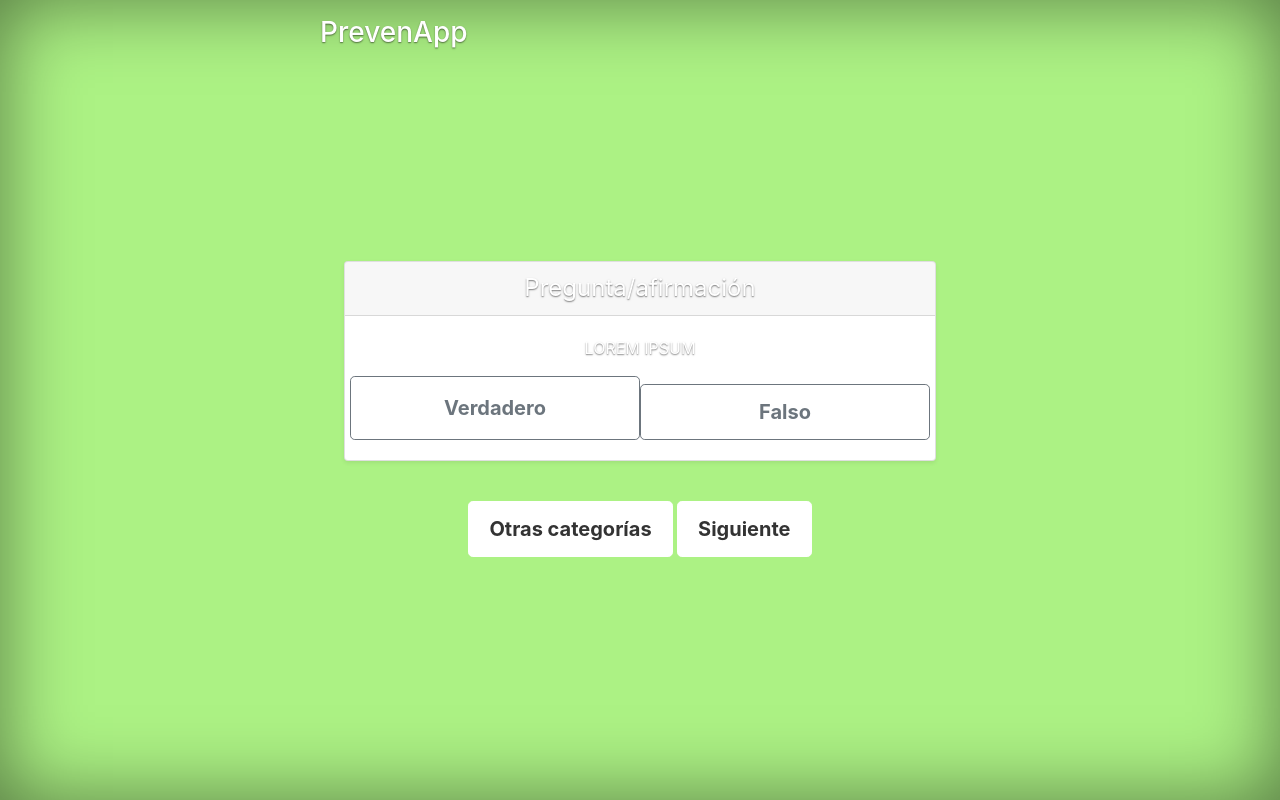
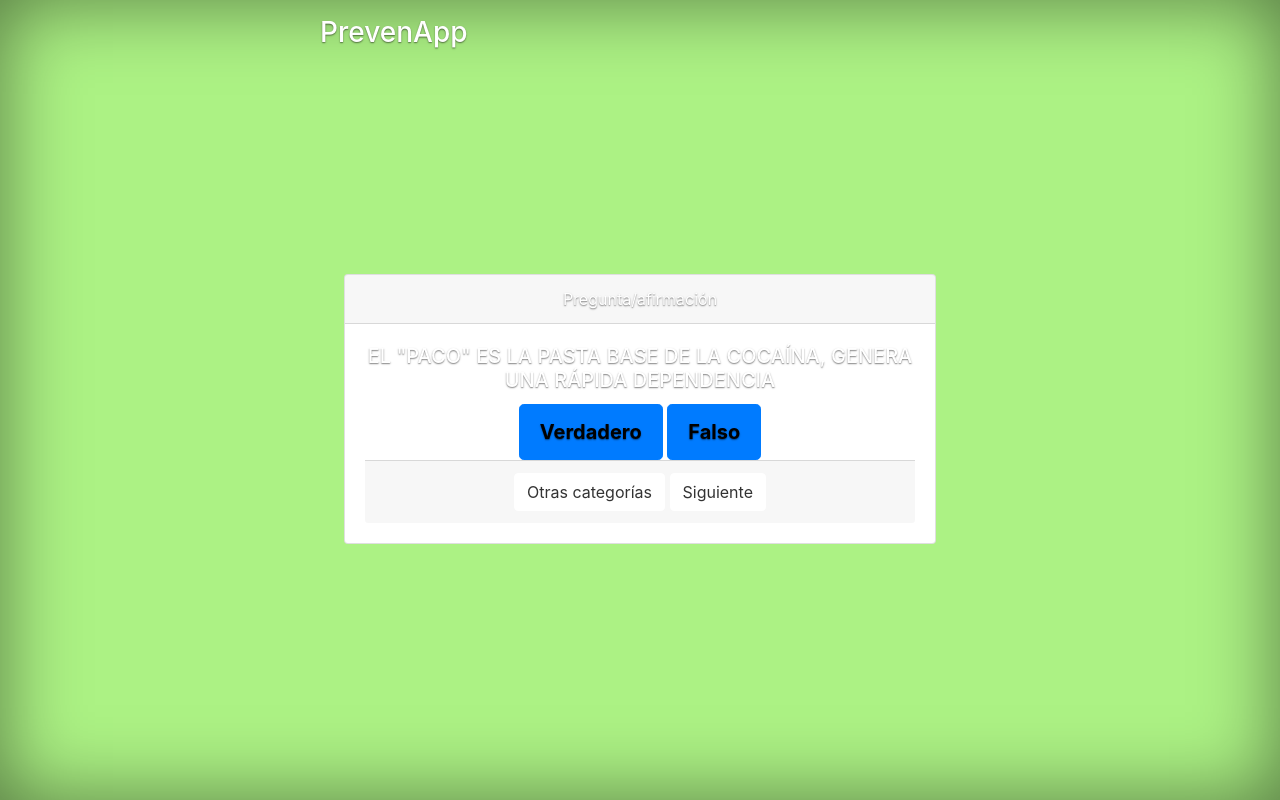
Before and after one commit to Devs4good/PrevenApp, a plain HTML site: page trivia-ilegal.html in a window 1280 px wide. Drawn offline with nearby package versions, Linux system fonts and the light colour scheme.

Commit message:
Add ilegal questions

```diff
--- a/js/service/trivias.js
+++ b/js/service/trivias.js
@@ -6,7 +6,7 @@ var numberOfAnswersRight  = 0;
 var level = 1;
 
 
-function loadQuestion() {
+function loadLegalQuestion() {
 	currentQuestion = getNextLegalQuestion();
 	$("#legal-question").text(currentQuestion['assertion']);
 	$("#legal-question-info").text(currentQuestion['info']);
@@ -17,16 +17,35 @@ function loadQuestion() {
 
 	$("#legal-false").css('color','black')
 	$("#legal-false").removeAttr('disabled');
-
 }
 
+function loadIlegalQuestion() {
+	currentQuestion = getNextIlegalQuestion();
+	$("#ilegal-question").text(currentQuestion['assertion']);
+	$("#ilegal-question-info").text(currentQuestion['info']);
+	$("#ilegal-question-info").css('display', 'none');
+
+	$("#ilegal-true").css('color','black')
+	$("#ilegal-true").removeAttr('disabled');
+
+	$("#ilegal-false").css('color','black')
+	$("#ilegal-false").removeAttr('disabled');
+}
 
 $("#legal-trivia").ready(function() {
-	loadQuestion()
+	loadLegalQuestion()
 });
 
 $("#legal-next-btn").click(function() {
-	loadQuestion()
+	loadLegalQuestion()
+});
+
+$("#ilegal-trivia").ready(function() {
+	loadIlegalQuestion()
+});
+
+$("#ilegal-next-btn").click(function() {
+	loadIlegalQuestion()
 });
 
 
@@ -37,10 +56,23 @@ $("#legal-true").click(function() {
 });
 
 
-$( "#legal-false" ).click(function() {
+$("#legal-false").click(function() {
 	currentResponse = "FALSO";
 	$("#legal-question-info").css('display', 'block');
 	checkAnswer(currentResponse,"#legal-false")
+});
+
+$("#ilegal-true").click(function() {
+	currentResponse = "VERDADERO";
+	$("#ilegal-question-info").css('display', 'block');
+	checkAnswer(currentResponse,"#ilegal-true")
+});
+
+
+$("#ilegal-false").click(function() {
+	currentResponse = "FALSO";
+	$("#ilegal-question-info").css('display', 'block');
+	checkAnswer(currentResponse,"#ilegal-false")
 });
 
 
@@ -60,4 +92,6 @@ function checkAnswer(currentResponse, selectedBtn){
 	$("#legal-true").attr('disabled','disabled');
 	$("#legal-false").attr('disabled','disabled');
 
+	$("#ilegal-true").attr('disabled','disabled');
+	$("#ilegal-false").attr('disabled','disabled');
 }
--- a/trivia-ilegal.html
+++ b/trivia-ilegal.html
@@ -30,22 +30,21 @@
       </header>
 
       <main role="main" class="inner cover">
-      <div class="card-deck mb-3 text-center">
-        <div class="card mb-4 shadow-sm">
-          <div class="card-header">
-            <h4 class="my-0 font-weight-normal">Pregunta/afirmación</h4>
-          </div>
-          <div class="card-body">
-            <p id="question">LOREM IPSUM</p>
-            <div class="row">
-            <button type="button" class="btn btn-lg btn-block btn-outline-secondary col-lg-6">Verdadero</button>
-            <button type="button" class="btn btn-lg btn-block btn-outline-secondary col-lg-6">Falso</button>
-            </div>
+      <div class="card text-center">
+        <div class="card-header">
+          Pregunta/afirmación
+        </div>
+        <div class="card-body">
+          <h5 class="card-title" id="ilegal-question"></h5>
+          <p class="card-text" id="ilegal-question-info"></p>
+          <a class="btn btn-lg btn-primary" id="ilegal-true">Verdadero</a>
+          <a class="btn btn-lg btn-primary" id="ilegal-false">Falso</a>
+          <div class="card-footer text-muted">
+            <a href="trivia.html" class="btn btn-secondary">Otras categorías</a>
+            <a href="#" class="btn btn-secondary" id="ilegal-next-btn">Siguiente</a>
           </div>
         </div>
       </div>
-          <a href="#" class="btn btn-lg btn-secondary">Otras categorías</a>
-          <a href="#" class="btn btn-lg btn-secondary">Siguiente</a>
       </main>
 
       <footer class="mastfoot mt-auto">
```
Also changed, not shown: trivia.html (+1 -1 lines).
